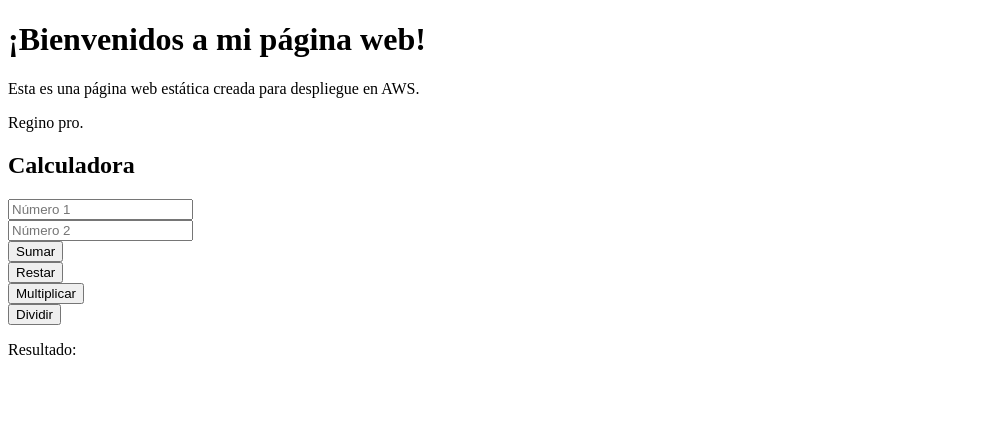
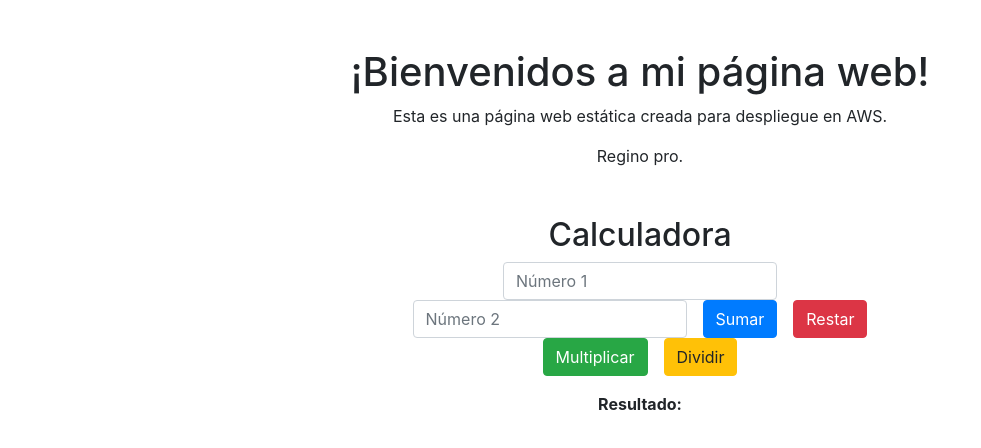
Before and after one commit to gaspargonzalez06/RepoWebTopicos2, a website: page index.html in a window 1280 px wide. Shown: the whole page, without its empty margins (0-981 px from the left). Drawn offline with nearby package versions, Linux system fonts and the light colour scheme; files whose address does not match are found by name.

Commit message:
Update index.html
prueba

```diff
--- a/index.html
+++ b/index.html
@@ -5,7 +5,7 @@
     <meta name="viewport" content="width=device-width, initial-scale=1.0">
     <title>Mi Página Web</title>
     <!-- Bootstrap CSS CDN -->
-    <!--link href="https://stackpath.bootstrapcdn.com/bootstrap/4.5.2/css/bootstrap.min.css" rel="stylesheet"-->
+    <link href="https://stackpath.bootstrapcdn.com/bootstrap/4.5.2/css/bootstrap.min.css" rel="stylesheet">
 </head>
 <body>
     <div class="container mt-5">
```
